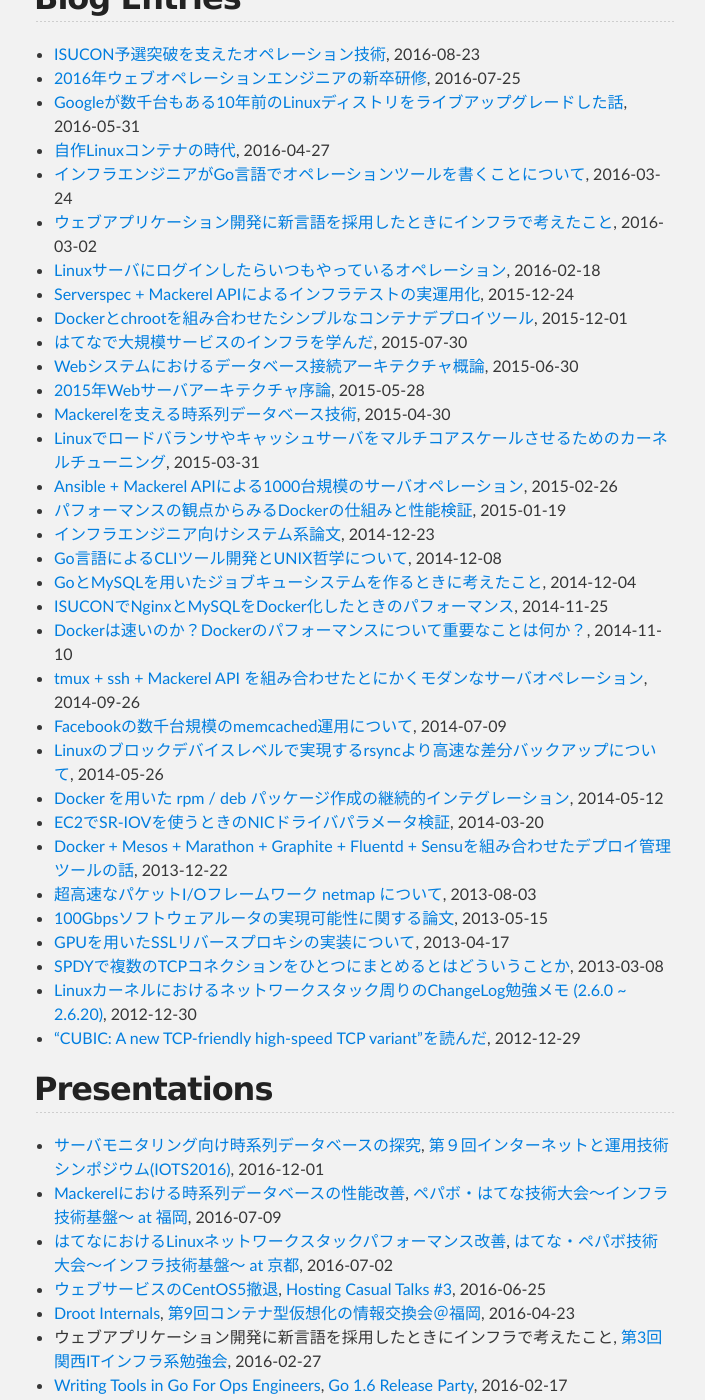
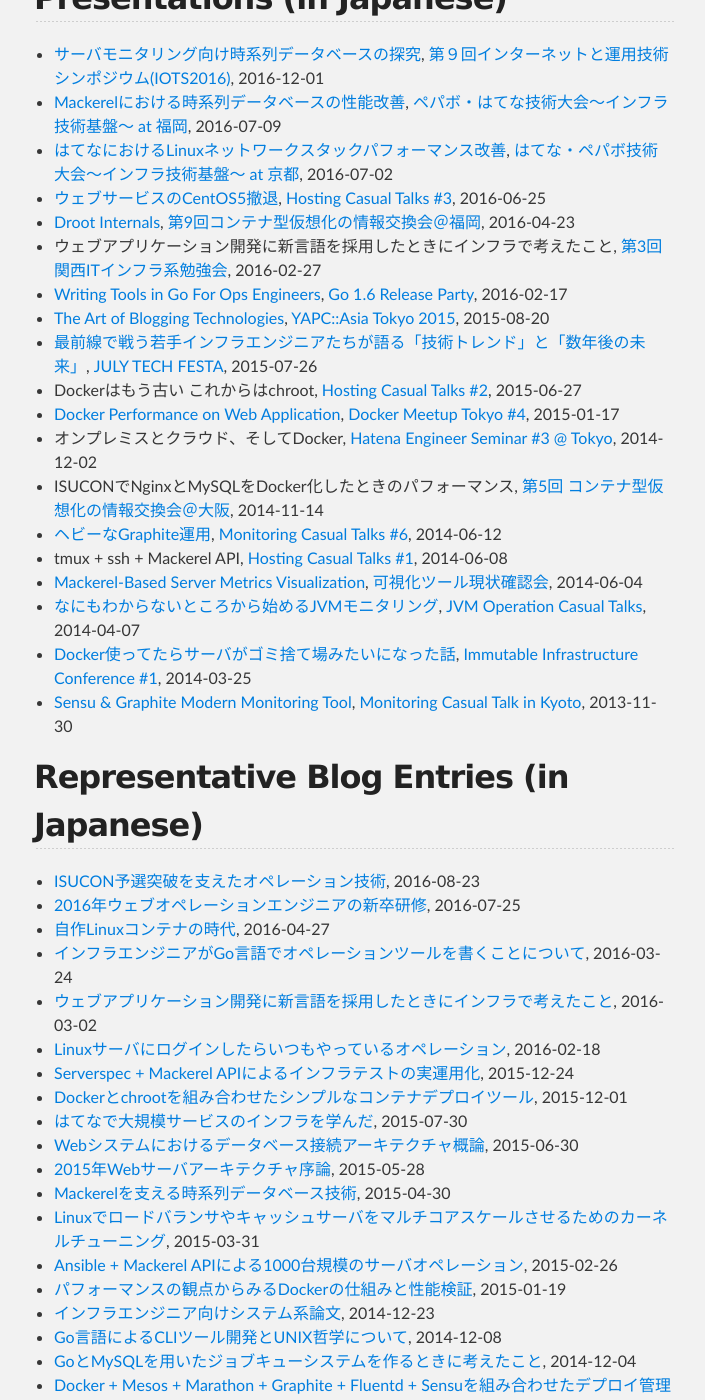
Before and after one commit to yuuki/yuuk.io, a Jekyll site: the page built from index.md, in a window 1280 px wide and 1400 px high, scrolled down 1724 px. Shown: the whole window, without its empty margins (286-991 px from the left). Built offline with Jekyll 4.4.1, drawn with Linux system fonts in a browser that asks for light colours; nearby versions of some CDN libraries; some of the changed text lies outside the part shown.

Commit message:
Sync README.md in master branch to index.md in gh-pages

```diff
--- a/index.md
+++ b/index.md
@@ -5,18 +5,18 @@
 
 ![y_uuki's profile image](https://raw.githubusercontent.com/yuuki/yuuk.io/master/images/y_uuki.small.png)
 
-Web Operation Engineer, working at Hatena.
+Web Operations Engineer, working at Hatena.
 
 - GitHub: [yuuki](https://github.com/yuuki)
-- Blog (Japanese): [ゆううきブログ](http://blog.yuuk.io/archive)
+- Blog (Japanese): http://blog.yuuk.io/
 - Twitter (Japanese): [@y_uuk1](https://twitter.com/y_uuk1)
 - CPAN: [YUUKI](https://metacpan.org/author/YUUKI)
 
 ## Technology Topics
 
-I'm interested in Web Operation, particularly the following topics.
+I'm interested in Site Reliability Engineering, particularly the following topics.
 
-- System Performance Engineering
+- Systems Performance Engineering
   - High Performance Linux Kernel Network Stack
   - High Performance Time-Series Database
 - Container-based Application Deployment
@@ -41,7 +41,7 @@
 - [Coteng](https://metacpan.org/pod/Coteng)
   - Lightweight Teng O/R Mapper
 
-## Publications
+## Publications (in Japanese)
 
 - 坪内佑樹, Mackerelではじめるサーバ管理 第17回 ロール編成の考え方, [Software Design 2016年7月号](http://gihyo.jp/magazine/SD/archive/2016/201607), 技術評論社, 2016年6月18日
 - 坪内佑樹, Mackerelではじめるサーバ管理 第13回 MackerelとServerspecを組み合わせたインフラテスト, [Software Design 2016年3月号](http://gihyo.jp/magazine/SD/archive/2016/201603), 技術評論社, 2016年2月18日
@@ -50,43 +50,7 @@
 - 坪内佑樹, Mackerelではじめるサーバ管理 第6回 Mackerel周辺の運用ツールとAWS連携ノウハウ, [Software Design 2015年8月号](http://gihyo.jp/magazine/SD/archive/2015/201508), 技術評論社, 2015年7月18日
 - 坪内佑樹, Mackerelではじめるサーバ管理 第3回 運用しながら育てるサーバ監視のルール, [Software Design 2015年5月号](http://gihyo.jp/magazine/SD/archive/2015/201505), 技術評論社, 2015年4月18日
 
-## Blog Entries
-
-- [ISUCON予選突破を支えたオペレーション技術](http://blog.yuuk.io/entry/web-operations-isucon), 2016-08-23
-- [2016年ウェブオペレーションエンジニアの新卒研修](http://developer.hatenastaff.com/entry/2016-newbie-training-of-web-operation), 2016-07-25
-- [Googleが数千台もある10年前のLinuxディストリをライブアップグレードした話](http://blog.yuuk.io/entry/google-linux-distribution-live-upgrade), 2016-05-31
-- [自作Linuxコンテナの時代](http://blog.yuuk.io/entry/diy-container), 2016-04-27
-- [インフラエンジニアがGo言語でオペレーションツールを書くことについて](http://developer.hatenastaff.com/entry/golang-for-ops), 2016-03-24
-- [ウェブアプリケーション開発に新言語を採用したときにインフラで考えたこと](http://blog.yuuk.io/entry/infra-for-newlang), 2016-03-02
-- [Linuxサーバにログインしたらいつもやっているオペレーション](http://blog.yuuk.io/entry/linux-server-operations), 2016-02-18
-- [Serverspec + Mackerel APIによるインフラテストの実運用化](http://blog.yuuk.io/entry/mackerel-serverspec), 2015-12-24
-- [Dockerとchrootを組み合わせたシンプルなコンテナデプロイツール](http://blog.yuuk.io/entry/droot), 2015-12-01
-- [はてなで大規模サービスのインフラを学んだ](http://blog.yuuk.io/entry/large-scale-infrastructure), 2015-07-30
-- [Webシステムにおけるデータベース接続アーキテクチャ概論](http://blog.yuuk.io/entry/architecture-of-database-connection), 2015-06-30
-- [2015年Webサーバアーキテクチャ序論](http://blog.yuuk.io/entry/2015-webserver-architecture), 2015-05-28
-- [Mackerelを支える時系列データベース技術](http://blog.yuuk.io/entry/high-performance-graphite), 2015-04-30
-- [Linuxでロードバランサやキャッシュサーバをマルチコアスケールさせるためのカーネルチューニング](http://blog.yuuk.io/entry/linux-networkstack-tuning-rfs), 2015-03-31
-- [Ansible + Mackerel APIによる1000台規模のサーバオペレーション](http://blog.yuuk.io/entry/ansible-mackerel-1000), 2015-02-26
-- [パフォーマンスの観点からみるDockerの仕組みと性能検証](http://blog.yuuk.io/entry/docker-performance-on-web-application), 2015-01-19
-- [インフラエンジニア向けシステム系論文](http://blog.yuuk.io/entry/system-papers), 2014-12-23
-- [Go言語によるCLIツール開発とUNIX哲学について](http://blog.yuuk.io/entry/go-cli-unix), 2014-12-08
-- [GoとMySQLを用いたジョブキューシステムを作るときに考えたこと](http://blog.yuuk.io/entry/go-and-mysql-jobqueue), 2014-12-04
-- [ISUCONでNginxとMySQLをDocker化したときのパフォーマンス](http://blog.yuuk.io/entry/dockerized-isucon), 2014-11-25
-- [Dockerは速いのか？Dockerのパフォーマンスについて重要なことは何か？](http://blog.yuuk.io/entry/docker-performance), 2014-11-10
-- [tmux + ssh + Mackerel API を組み合わせたとにかくモダンなサーバオペレーション](http://blog.yuuk.io/entry/tmux-ssh-mackerel), 2014-09-26
-- [Facebookの数千台規模のmemcached運用について](http://blog.yuuk.io/entry/facebook-memcached-paper), 2014-07-09
-- [Linuxのブロックデバイスレベルで実現するrsyncより高速な差分バックアップについて](http://blog.yuuk.io/entry/dsync-paper), 2014-05-26
-- [Docker を用いた rpm / deb パッケージ作成の継続的インテグレーション](http://blog.yuuk.io/entry/docker-package-ci), 2014-05-12
-- [EC2でSR-IOVを使うときのNICドライバパラメータ検証](http://blog.yuuk.io/entry/2014/03/20/085600), 2014-03-20
-- [Docker + Mesos + Marathon + Graphite + Fluentd + Sensuを組み合わせたデプロイ管理ツールの話](http://blog.yuuk.io/entry/2013/12/22/174813), 2013-12-22
-- [超高速なパケットI/Oフレームワーク netmap について](http://blog.yuuk.io/entry/2013/08/03/162715), 2013-08-03
-- [100Gbpsソフトウェアルータの実現可能性に関する論文](http://blog.yuuk.io/entry/2013/05/15/153824), 2013-05-15
-- [GPUを用いたSSLリバースプロキシの実装について](http://blog.yuuk.io/entry/2013/04/17/171230), 2013-04-17
-- [SPDYで複数のTCPコネクションをひとつにまとめるとはどういうことか](http://blog.yuuk.io/entry/2013/03/08/185414), 2013-03-08
-- [Linuxカーネルにおけるネットワークスタック周りのChangeLog勉強メモ (2.6.0 ~ 2.6.20)](http://blog.yuuk.io/entry/linuxkernel-network-changelog-2.6.0-2.6.20), 2012-12-30
-- ["CUBIC: A new TCP-friendly high-speed TCP variant"を読んだ](http://blog.yuuk.io/entry/cubictcp), 2012-12-29
-
-## Presentations
+## Presentations (in Japanese)
 
 - [サーバモニタリング向け時系列データベースの探究](https://speakerdeck.com/yuukit/the-study-of-time-series-database-for-server-monitoring), [第９回インターネットと運用技術シンポジウム(IOTS2016)](http://www.iot.ipsj.or.jp/iots/2016), 2016-12-01
 - [Mackerelにおける時系列データベースの性能改善](https://speakerdeck.com/yuukit/performance-improvement-of-tsdb-in-mackerel), [ペパボ・はてな技術大会〜インフラ技術基盤〜 at 福岡](http://pepabo.connpass.com/event/33522/), 2016-07-09
@@ -107,3 +71,25 @@
 - [なにもわからないところから始めるJVMモニタリング](https://speakerdeck.com/yuukit/nanimowakaranaitokorokarashi-merujvmmonitaringu), [JVM Operation Casual Talks](https://atnd.org/events/48999), 2014-04-07
 - [Docker使ってたらサーバがゴミ捨て場みたいになった話](https://speakerdeck.com/yuukit/dockershi-tutetarasahakakomishe-techang-mitaininatutetahua), [Immutable Infrastructure Conference #1](https://atnd.org/events/47786), 2014-03-25
 - [Sensu & Graphite Modern Monitoring Tool](https://speakerdeck.com/yuukit/sensu-plus-graphite), [Monitoring Casual Talk in Kyoto](http://www.zusaar.com/event/1377006), 2013-11-30
+
+## Representative Blog Entries (in Japanese)
+
+- [ISUCON予選突破を支えたオペレーション技術](http://blog.yuuk.io/entry/web-operations-isucon), 2016-08-23
+- [2016年ウェブオペレーションエンジニアの新卒研修](http://developer.hatenastaff.com/entry/2016-newbie-training-of-web-operation), 2016-07-25
+- [自作Linuxコンテナの時代](http://blog.yuuk.io/entry/diy-container), 2016-04-27
+- [インフラエンジニアがGo言語でオペレーションツールを書くことについて](http://developer.hatenastaff.com/entry/golang-for-ops), 2016-03-24
+- [ウェブアプリケーション開発に新言語を採用したときにインフラで考えたこと](http://blog.yuuk.io/entry/infra-for-newlang), 2016-03-02
+- [Linuxサーバにログインしたらいつもやっているオペレーション](http://blog.yuuk.io/entry/linux-server-operations), 2016-02-18
+- [Serverspec + Mackerel APIによるインフラテストの実運用化](http://blog.yuuk.io/entry/mackerel-serverspec), 2015-12-24
+- [Dockerとchrootを組み合わせたシンプルなコンテナデプロイツール](http://blog.yuuk.io/entry/droot), 2015-12-01
+- [はてなで大規模サービスのインフラを学んだ](http://blog.yuuk.io/entry/large-scale-infrastructure), 2015-07-30
+- [Webシステムにおけるデータベース接続アーキテクチャ概論](http://blog.yuuk.io/entry/architecture-of-database-connection), 2015-06-30
+- [2015年Webサーバアーキテクチャ序論](http://blog.yuuk.io/entry/2015-webserver-architecture), 2015-05-28
+- [Mackerelを支える時系列データベース技術](http://blog.yuuk.io/entry/high-performance-graphite), 2015-04-30
+- [Linuxでロードバランサやキャッシュサーバをマルチコアスケールさせるためのカーネルチューニング](http://blog.yuuk.io/entry/linux-networkstack-tuning-rfs), 2015-03-31
+- [Ansible + Mackerel APIによる1000台規模のサーバオペレーション](http://blog.yuuk.io/entry/ansible-mackerel-1000), 2015-02-26
+- [パフォーマンスの観点からみるDockerの仕組みと性能検証](http://blog.yuuk.io/entry/docker-performance-on-web-application), 2015-01-19
+- [インフラエンジニア向けシステム系論文](http://blog.yuuk.io/entry/system-papers), 2014-12-23
+- [Go言語によるCLIツール開発とUNIX哲学について](http://blog.yuuk.io/entry/go-cli-unix), 2014-12-08
+- [GoとMySQLを用いたジョブキューシステムを作るときに考えたこと](http://blog.yuuk.io/entry/go-and-mysql-jobqueue), 2014-12-04
+- [Docker + Mesos + Marathon + Graphite + Fluentd + Sensuを組み合わせたデプロイ管理ツールの話](http://blog.yuuk.io/entry/2013/12/22/174813), 2013-12-22
```
